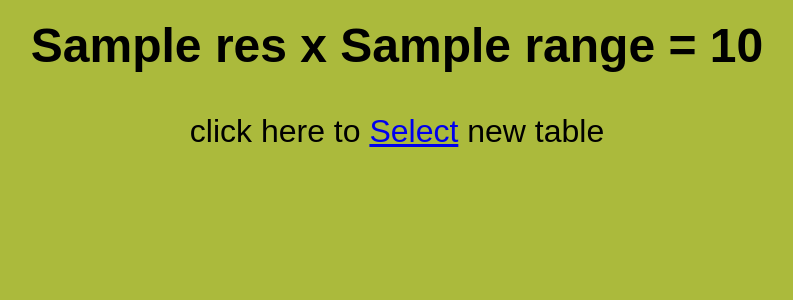
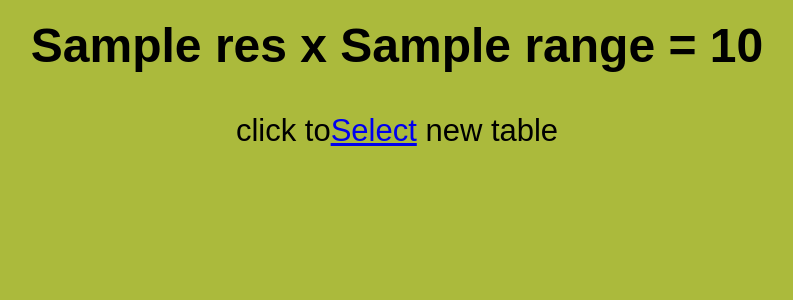
Before and after one commit to GovardhanGattu/tables, a Django app: template tables/templates/tables/tables.html in a window 1280 px wide. Shown: the top 300 px of the page, without its empty margins (243-1036 px from the left). Run offline with Django 3.2, Linux system fonts and the light colour scheme; the template is opened without the code that fills it: most values are stand-ins (such as "Sample title", 1, 10 or a date in 2020); some libraries are stand-ins or nearby versions.

Commit message:
first commit

```diff
--- a/tables/templates/tables/tables.html
+++ b/tables/templates/tables/tables.html
@@ -25,7 +25,7 @@
     	}
 
     	hgroup{
-    		font-size: 32;
+    		font-size: 31;
 
     		font-color: black;
     	}
@@ -42,7 +42,7 @@
 
 
 		</h2>
-		<hgroup>click here to <a href="{% url 'select' %}">Select</a> new table</hgroup>
+		<hgroup>click to<a href="{% url 'select' %}">Select</a> new table</hgroup>
 	</div>
 </body>
 
```
